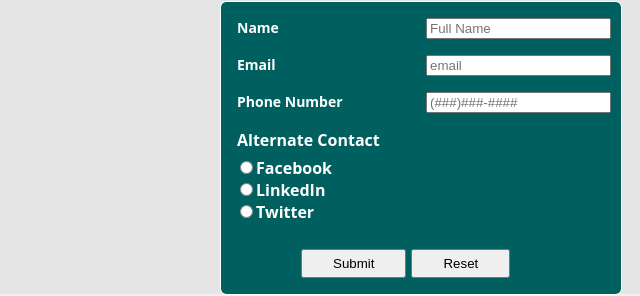
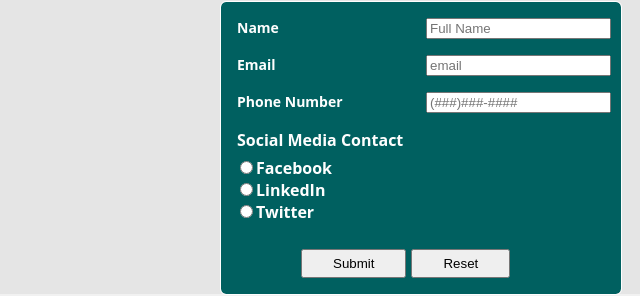
Before and after one commit to txiong002/CS463_FinalProject, a plain HTML site: page my_projects.html in a window 1280 px wide. Shown: the part 628-924 px from the top of the page, 219-859 px from the left. Drawn offline with Linux system fonts and the light colour scheme.

Commit message:
minor name changes

```diff
--- a/my_projects.html
+++ b/my_projects.html
@@ -68,7 +68,7 @@
         </div>
         <div>
           <fieldset>
-            <legend>Alternate Contact</legend>
+            <legend>Social Media Contact</legend>
             <label>
               <input type="radio" name="altContact" value="facebook" />Facebook
             </label>
```
